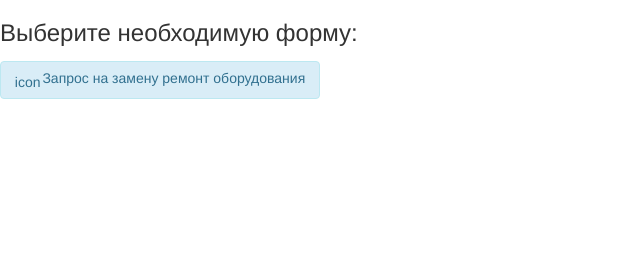
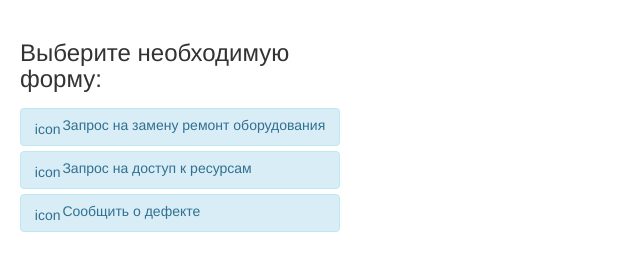
Before and after one commit to elenah-in6k/tsd, a plain HTML site: page index.html in a window 1280 px wide. Shown: the whole page, without its empty margins (0-640 px from the left). Drawn offline with nearby package versions, Linux system fonts and the light colour scheme.

Commit message:
add request form

```diff
--- a/css/style.css
+++ b/css/style.css
@@ -1,5 +1,15 @@
 .request-bar{
-	width: 30%;
+	display: block;
+    max-width: 320px;
+    margin: 20px;
+    width: 30%;
+    float: left;
+}
+
+.request-button:active {
+	color: #31708f !important;
+    background-color: #a4cee1 !important;
+    border-color: #22a1c6 !important;
 }
 .request-button-icon {
   width: 10%;
--- a/index.html
+++ b/index.html
@@ -11,6 +11,8 @@
 <div class ="request-bar">
 <h3> Выберите необходимую форму: </h3>
 <request-button name="'Запрос на замену ремонт оборудования'" icon ="'icon'"></request-button>
+<request-button name="'Запрос на доступ к ресурсам'" icon ="'icon'"></request-button>
+<request-button name="'Сообщить о дефекте'" icon ="'icon'"></request-button>
 </div>
  <script src="https://ajax.googleapis.com/ajax/libs/angularjs/1.4.5/angular.min.js"></script>
 <script src="js/app.js"></script>
```
Also changed, not shown: js/request-form-frame.js (added, +10 -0 lines), view/request-form-frame.html (added).
